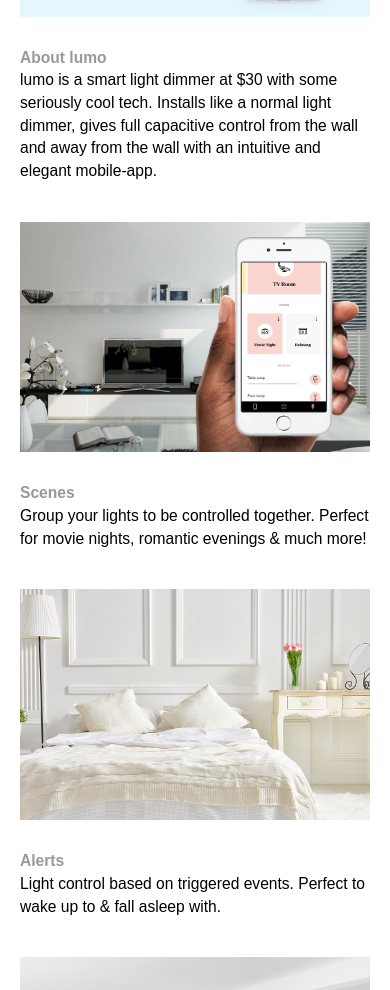
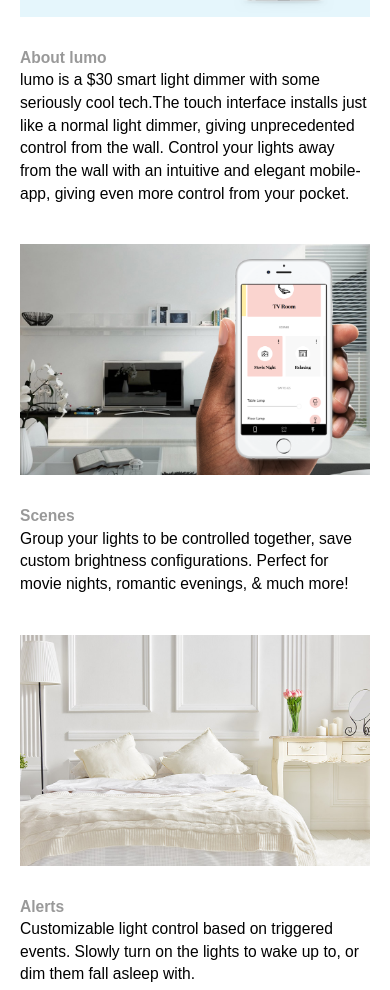
Before and after one commit to heylumo/heylumo.github.io, a plain HTML site: page index.html in a window 390 px wide. Shown: the part 576-1566 px from the top of the page. Drawn offline with Linux system fonts and the light colour scheme.

Commit message:
edited descriptions

```diff
--- a/index.html
+++ b/index.html
@@ -12,10 +12,10 @@
     <div class="container flex">
         <div class="flex-one"><img src="images/lumo.svg" class="logo"></div>
         <div>
-            <h1>lumo is the first affordable home automation solution, because home automation is a luxury everyone should have.</h1>
+            <h1>lumo is the first affordable home automation solution, because a smart  home is something everyone should have</h1>
             <div>
-        		<a class="cta">Notify me when you launch!</a>
-    		</div>
+                <a class="cta">Notify me when you launch!</a>
+            </div>
         </div>
 
     </div>
@@ -28,7 +28,9 @@
                 <p class="descriptor">About lumo</p>
             </div>
             <div>
-                <p>lumo is a smart light dimmer at $30 with some seriously cool tech. Installs like a normal light dimmer, gives full capacitive control from the wall and away from the wall with an intuitive and elegant mobile-app.	</p>
+                <p>
+                lumo is a $30 smart light dimmer with some seriously cool tech.The touch interface installs just like a normal light dimmer, giving unprecedented control from the wall. Control your lights away from the wall with an intuitive and elegant mobile-app, giving even more control from your pocket.
+                </p>
             </div>
         </div>
     </div>
@@ -43,7 +45,9 @@
                 <p class="descriptor">Scenes</p>
             </div>
             <div>
-                <p>Group your lights to be controlled together. Perfect for movie nights, romantic evenings & much more!</p>
+                <p>
+                Group your lights to be controlled together, save custom brightness configurations. Perfect for movie nights, romantic evenings, & much more!
+                </p>
             </div>
         </div>
     </div>
@@ -58,7 +62,9 @@
                 <p class="descriptor">Alerts</p>
             </div>
             <div>
-                <p>Light control based on triggered events. Perfect to wake up to & fall asleep with.</p>
+                <p>
+                Customizable light control based on triggered events. Slowly turn on the lights to wake up to, or dim them fall asleep with.
+                </p>
             </div>
         </div>
     </div>
@@ -73,7 +79,9 @@
                 <p class="descriptor">Energy</p>
             </div>
             <div>
-                <p>Track your energy usage over time, in real time. Learn on how and where you can save energy. Help make a difference in the world.</p>
+                <p>
+                Track your energy usage over time, in real time. Learn on how and where you can save energy. Help make a difference in the world.
+                </p>
             </div>
         </div>
     </div>
@@ -85,10 +93,10 @@
         </div>
         <div class="flex">
             <div class="flex-one">
-                <p class="descriptor">Security</p>
+                <p class="descriptor">Notifications</p>
             </div>
             <div>
-                <p>With presence detection.</p>
+                <p>Get notifications if you've left your lights on, ask lumo to turn them off for you automatically or toggle them on the go.</p>
             </div>
         </div>
     </div>
```
